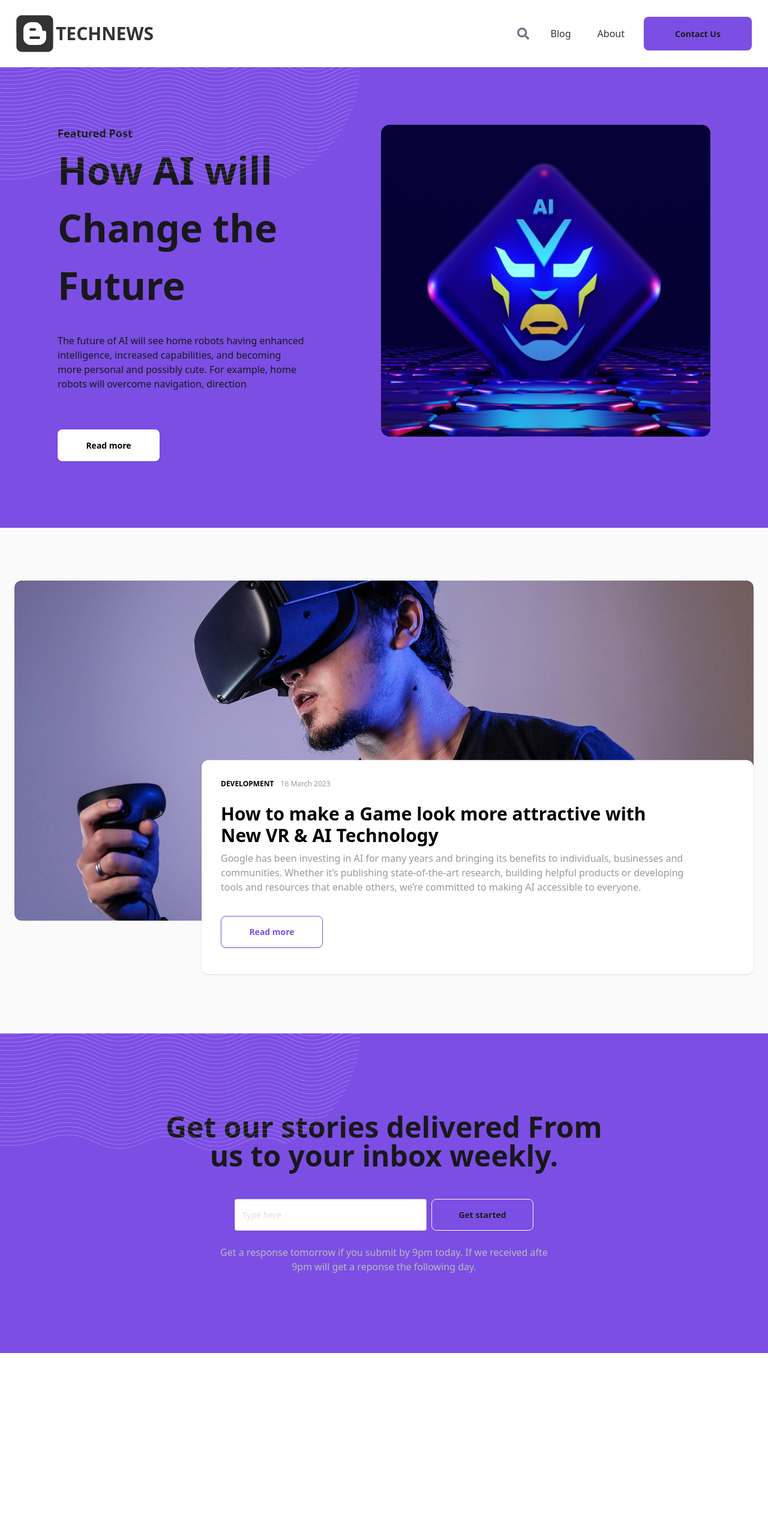
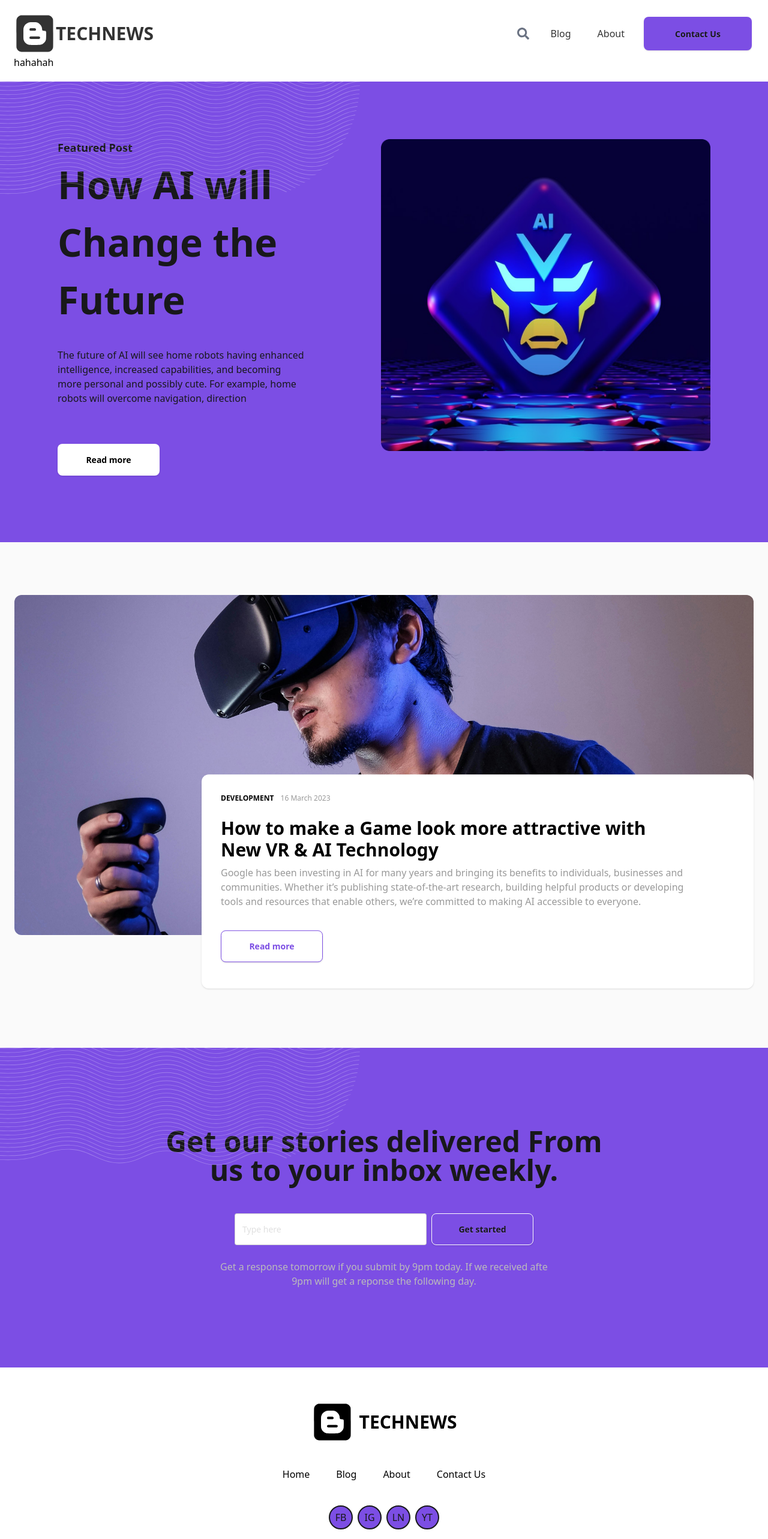
Before and after one commit to thuong1804/Blog_Fe, a Next.js app: page / in a window 1280 px wide. Shown: the top 2566 px of the page at 60% size. Before the commit the page ends 2256 px from the top, so only its background shows below. Built offline with nearby package versions, Linux system fonts and the light colour scheme; no server answers.

Commit message:
implement ui footer

```diff
--- a/src/app/globals.css
+++ b/src/app/globals.css
@@ -6,5 +6,7 @@ body {
   background: white;
   color: var(--foreground);
   width: 100vw;
-  height: 100vh
+  height: 100vh;
+  overflow-x: hidden;
+  margin: 0;
 }
--- a/src/app/layout.tsx
+++ b/src/app/layout.tsx
@@ -4,6 +4,7 @@ import "./globals.css";
 import HeaderLayout from "@/components/Layouts/Header/Header";
 import MainLayout from "@/components/Layouts/Main/Main";
 import ApolloWrapper from "@/config/ApolloWrapper/ApolloWrapper";
+import FooterLayout from "@/components/Layouts/Footer/Footer";
 
 const raleway = Raleway({
   subsets: ['latin'],
@@ -37,6 +38,7 @@ export default function RootLayout({
           <MainLayout>
             {children}
           </MainLayout>
+          <FooterLayout/>
         </ApolloWrapper>
       </body>
     </html>
--- /dev/null
+++ b/src/components/Layouts/Footer/Footer.tsx
@@ -0,0 +1,69 @@
+import Link from "next/link";
+import { FaBlogger } from "react-icons/fa";
+
+
+const FooterLayout = () => {
+  const slug = [
+    {
+      title: 'Home',
+      path: '',
+    },
+    {
+      title: 'Blog',
+      path: '',
+    },
+    {
+      title: 'About',
+      path: '',
+    },
+    {
+      title: 'Contact Us',
+      path: '',
+    },
+  ]
+
+  const contacts = [
+    {
+      title: 'FB',
+      href: ''
+    },
+    {
+      title: 'IG',
+      href: ''
+    },
+    {
+      title: 'LN',
+      href: ''
+    },
+    {
+      title: 'YT',
+      href: ''
+    },
+  ]
+
+  return (
+    <div className="bg-white py-14 h-auto">
+      <div className="max-w-[1232px] lg-max-w-[1232px] mx-auto">
+        <div className="flex flex-col items-center gap-10">
+          <div className="flex items-center gap-2.5">
+            <FaBlogger className="text-[70px] text-black" />
+            <span className="font-bold text-3xl text-black">TECHNEWS</span>
+          </div>
+          <div className="flex items-center gap-11">
+            {slug.map((item, key) => (<Link className="text-black" href={item.path} key={key}>{item.title}</Link>))}
+          </div>
+          <div className="flex items-center gap-2">
+            {contacts.map((item, key) => (
+              <Link href={item.href} key={key} className="border-2 bg-[#7C4EE4] rounded-[50%] w-[40px] h-[40px] flex items-center justify-center">
+                {item.title}
+              </Link>
+              ))}
+          </div>
+          <div className="w-full h-[1px]  bg-[#7C4EE4]"/>
+          <div className="text-[16px] text-black">Copyright Ideapeel Inc © 2023. All Right Reserved</div>
+        </div>
+      </div>
+    </div>
+  )
+}
+export default FooterLayout;
--- a/src/components/Layouts/Header/Header.tsx
+++ b/src/components/Layouts/Header/Header.tsx
@@ -4,9 +4,10 @@ import SearchBar from "@/components/SearchBar/SearchBar";
 
 const HeaderLayout = () => {
   return (
-    <div className="flex justify-center items-center w-full bg-white  text-[#333333] py-5 border-0">
+    <div className="w-full bg-white py-5 border-0">
+      <div className="flex justify-center items-center text-[#333333]">
         <div className="max-w-[1234px] flex justify-between items-center w-full ">
-        <div className="flex items-center">
+          <div className="flex items-center pr-2.5">
             <FaBlogger className="text-[70px]" />
             <span className="font-bold text-3xl">TECHNEWS</span>
           </div>
@@ -22,7 +23,10 @@ const HeaderLayout = () => {
           </div>
         </div>
       </div>
-
+      <div className="max-w-[1234px] mx-auto text-black">
+        hahahah
+      </div>
+    </div>
   )
 }
 export default HeaderLayout;
--- a/src/components/Post/ItemCardPost.tsx
+++ b/src/components/Post/ItemCardPost.tsx
@@ -10,10 +10,15 @@ const ItemCardPost: React.FC<ItemCardBlogProps> = ({
   content,
   slug,
   createdAt,
-  author
+  author,
+  category,
 }) => {
+  const formatSlug = category.toLowerCase().replace(/\s+/g, '-')
+  const joinSlug = `${formatSlug}/${slug}`
+
   return (
     <div className=" w-[400px] h-[630px] flex flex-col">
+      <Link  href={joinSlug}>
         <div className="relative w-full h-[360px] overflow-hidden rounded-2xl cursor-pointer">
           <Image src={image} fill alt="img-card" className="object-cover transition-transform duration-300 transform hover:scale-105" sizes="(max-width: 400px)" />
         </div>
@@ -27,6 +32,7 @@ const ItemCardPost: React.FC<ItemCardBlogProps> = ({
         </div>
         <h4 className="text-2xl font-bold text-black mt-4">{title}</h4>
         <div className="text-[#999999] text-[16px] font-normal mt-2">{content}</div>
+      </Link>
       <Link href={slug} className="text-[#7C4EE4] text-lg font-bold underline mt-5">Read more...</Link>
     </div>
   )
--- a/src/components/Post/PostCard.tsx
+++ b/src/components/Post/PostCard.tsx
@@ -5,19 +5,21 @@ import { ItemCardBlogProps } from "@/type/typeProps"
 
 type PostCardProps = {
   title: string,
+  isOutstanding?: boolean
   itemCards: ItemCardBlogProps[],
 }
 
-const PostCard: React.FC<PostCardProps> = ({ title, itemCards}) => {
+const PostCard: React.FC<PostCardProps> = ({ title, itemCards, isOutstanding = false}) => {
   return (
     <div className="max-w-[1232px] lg-max-w-[1232px] mx-auto">
       <div className="flex justify-between">
         <h1 className="text-black text-4xl font-bold">{title}</h1>
         <Button title="View all" />
       </div>
+      {isOutstanding && (
         <div className="flex text-black gap-12 mt-20">
           <div className="relative w-3/5 h-[456px]">
-          <Image src={'/images/banner-2.jpg'} alt="banner-post" className="object-cover rounded-2xl" fill sizes='(max-width: 768px)'/>
+            <Image src={'/images/banner-2.jpg'} alt="banner-post" className="object-cover rounded-2xl" fill sizes='(max-width: 768px)' />
           </div>
           <div className="flex-1">
             <div className="text-xs font-bold">
@@ -32,16 +34,17 @@ const PostCard: React.FC<PostCardProps> = ({ title, itemCards}) => {
               building helpful products or developing tools and resources that enable others,
               we’re committed to making AI accessible to everyone.
             </div>
-          <Button title="Read more" classNames="border border-[#7C4EE4] bg-white text-[#7C4EE4]"/>
+            <Button title="Read more" classNames="border border-[#7C4EE4] bg-white text-[#7C4EE4]" />
           </div>
         </div>
+      )}
       <div className="mt-16 grid grid-cols-3 gap-4">
         {itemCards.length > 0 && (
           itemCards.map((item, key) => (
             <ItemCardPost
               key={key}
               title={item.title}
-              slug={`/posts/${item.slug}`}
+              slug={item.slug}
               category={item.category}
               createdAt={item.createdAt}
               image={item.image}
--- a/src/containers/LandingPage/LandingPageContainer.tsx
+++ b/src/containers/LandingPage/LandingPageContainer.tsx
@@ -41,7 +41,12 @@ const { data } = useQuery(GET_ALL_POSTS);
       </div>
       <div className="mt-[88px]">
         {data && data.posts && (
-          <PostCard title="Our Recent Post" itemCards={data.posts}/>
+          <PostCard title="Our Recent Post" itemCards={data.posts} isOutstanding/>
+        )}
+      </div>
+       <div className="mt-[88px]">
+        {data && data.posts && (
+          <PostCard title="Popular Post" itemCards={data.posts}/>
         )}
       </div>
       <SubscribeEmail/>
```
Lines whose indentation alone changed are shown as unchanged.
